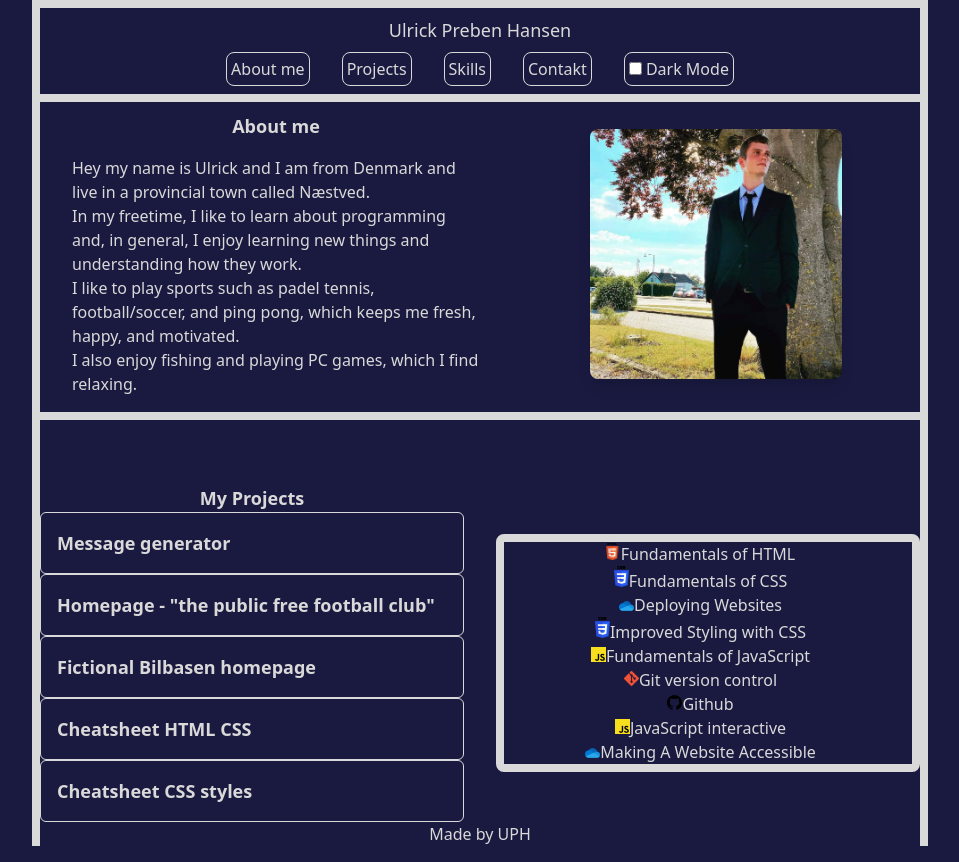
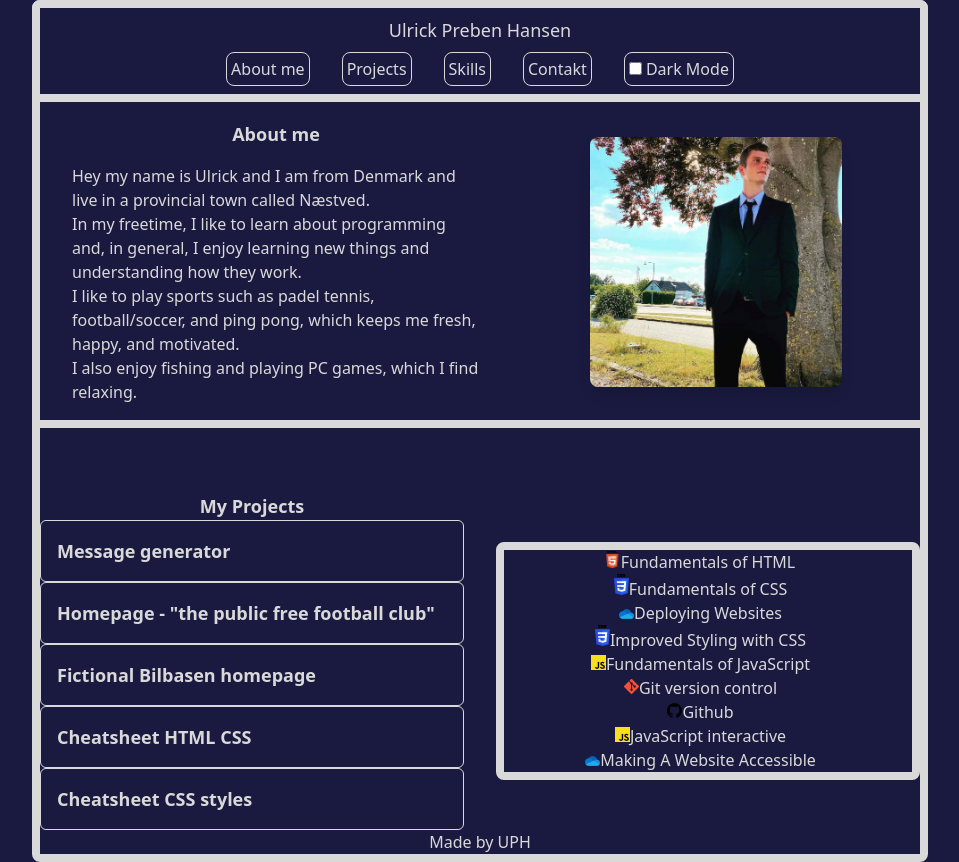
Before and after one commit to Ulrick1432/My_Portfolio, a website: page index.html in a window 1280 px wide. Shown: the whole page, without its empty margins (160-1119 px from the left). Drawn offline with Linux system fonts and the light colour scheme.

Commit message:
body border changed

```diff
--- a/index.html
+++ b/index.html
@@ -10,8 +10,8 @@
         <meta name="viewport" content="width=device-width, initial-scale=1.0">
     </head>
 
-    <Body class="flex flex-col border-x-8 max-w-4xl m-auto bg-background text-primary">
-        <header class="flex flex-col bg-background fixed top-0 left-0 right-0 max-w-4xl m-auto border-8">
+    <Body class="flex flex-col border-8 rounded-lg max-w-4xl m-auto bg-background text-primary">
+        <header class="flex flex-col bg-background fixed top-0 left-0 right-0 max-w-4xl m-auto border-8 rounded-t-lg">
             <h1 class="text-center text-lg mb-2 mt-2">Ulrick Preben Hansen</h1>
             <nav class="flex flex-row space-x-4 mb-2">
                 <ul role="list" class="flex space-x-8 justify-center w-full ">
```
Also changed, not shown: src/output.css.
